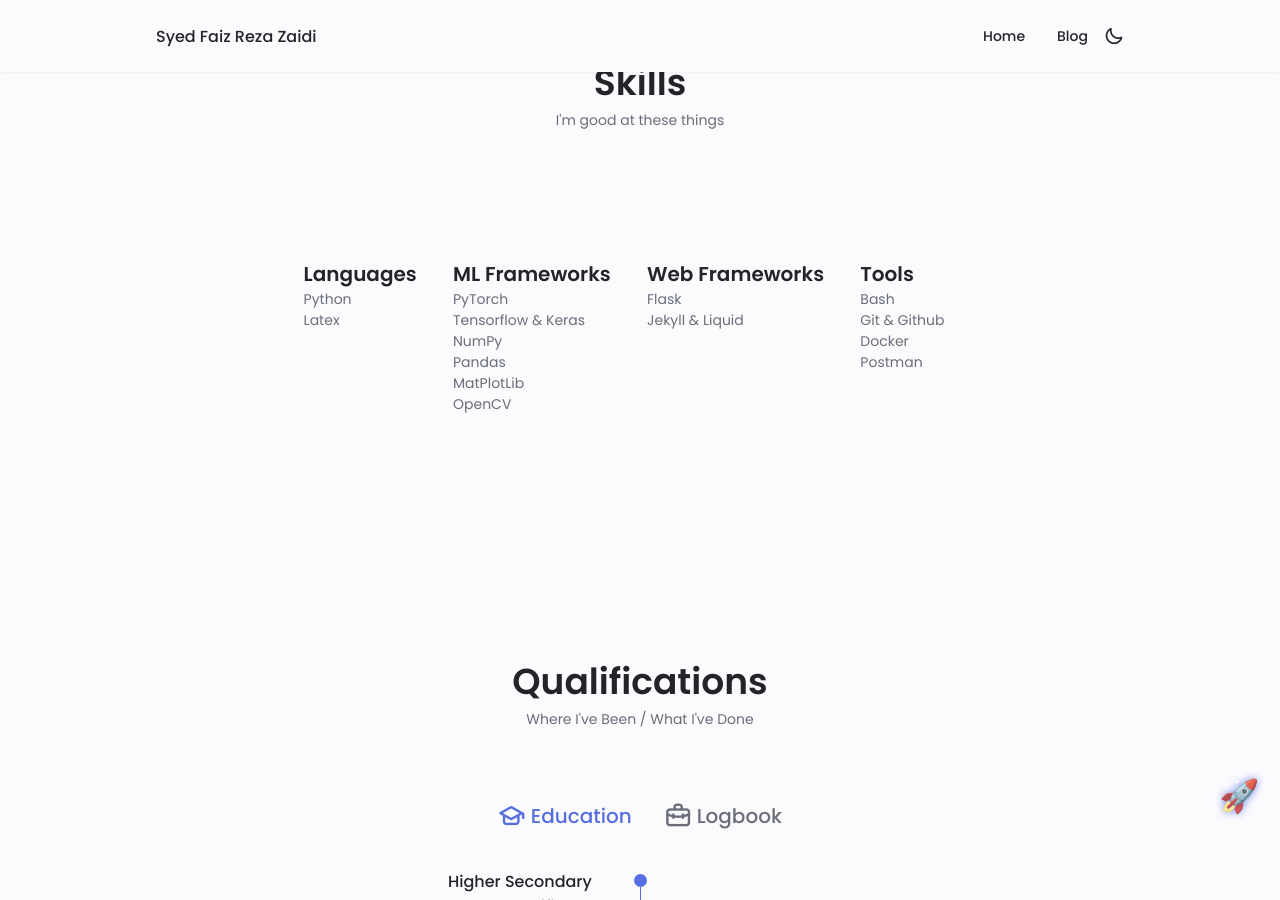
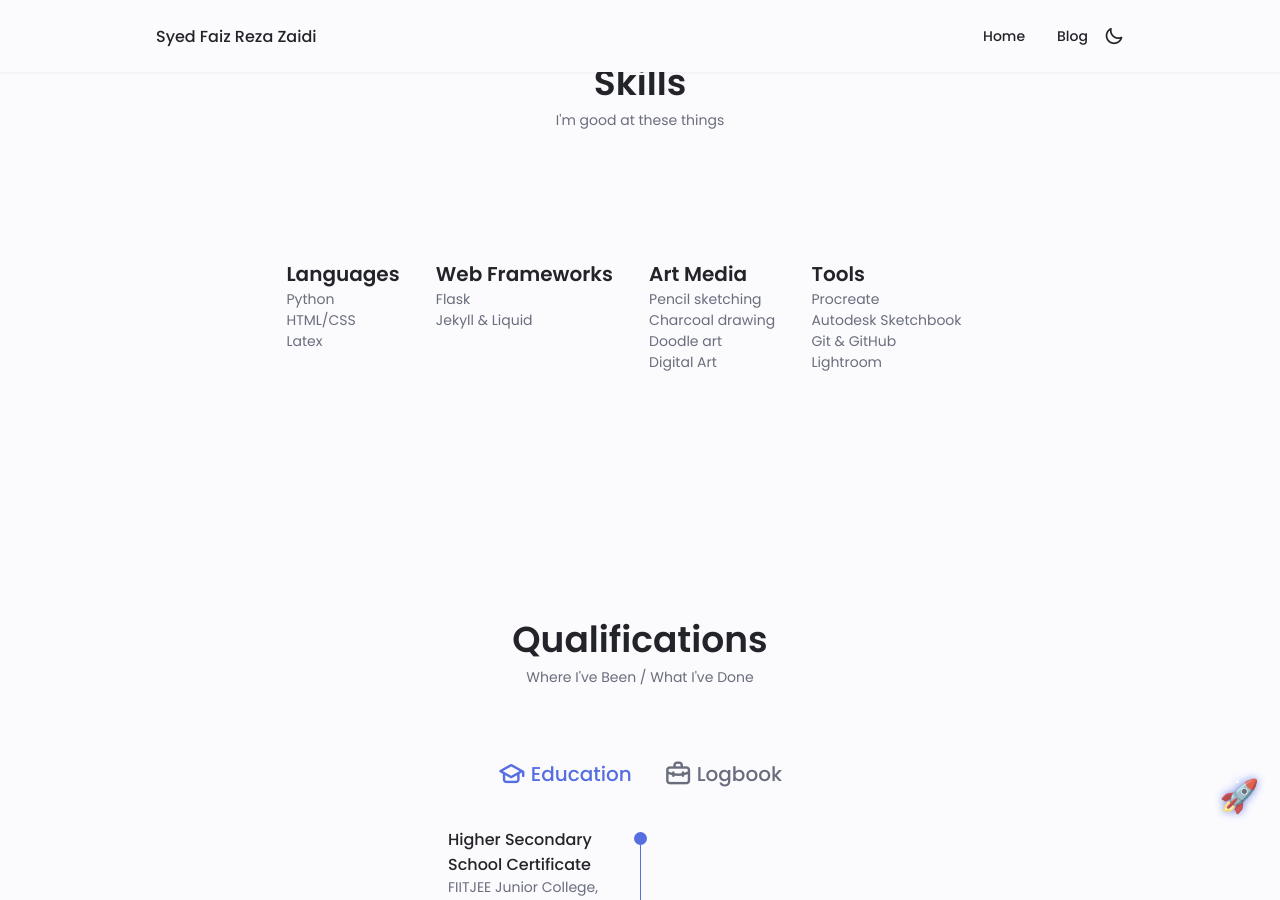
Before and after one commit to thefuzz25/Alt_Portfolio, a Jekyll site: the page built from index.md, in a window 1280 px wide and 900 px high, scrolled down 1402 px. Built offline with Jekyll 4.4.1, drawn with Linux system fonts in a browser that asks for light colours.

Commit message:
Update content.yml

```diff
--- a/_data/content.yml
+++ b/_data/content.yml
@@ -38,23 +38,21 @@ skills-list:
     topics:
         Languages:
             - Python
+            - HTML/CSS
             - Latex
-
-        ML Frameworks:
-            - PyTorch
-            - Tensorflow & Keras
-            - NumPy
-            - Pandas
-            - MatPlotLib
-            - OpenCV
         Web Frameworks:
             - Flask
             - Jekyll & Liquid
+        Art Media:
+            - Pencil sketching
+            - Charcoal drawing
+            - Doodle art
+            - Digital Art
         Tools:
-            - Bash
-            - Git & Github
-            - Docker
-            - Postman
+            - Procreate
+            - Autodesk Sketchbook
+            - Git & GitHub
+            - Lightroom
 
 qualifications:
     title: Qualifications
```
